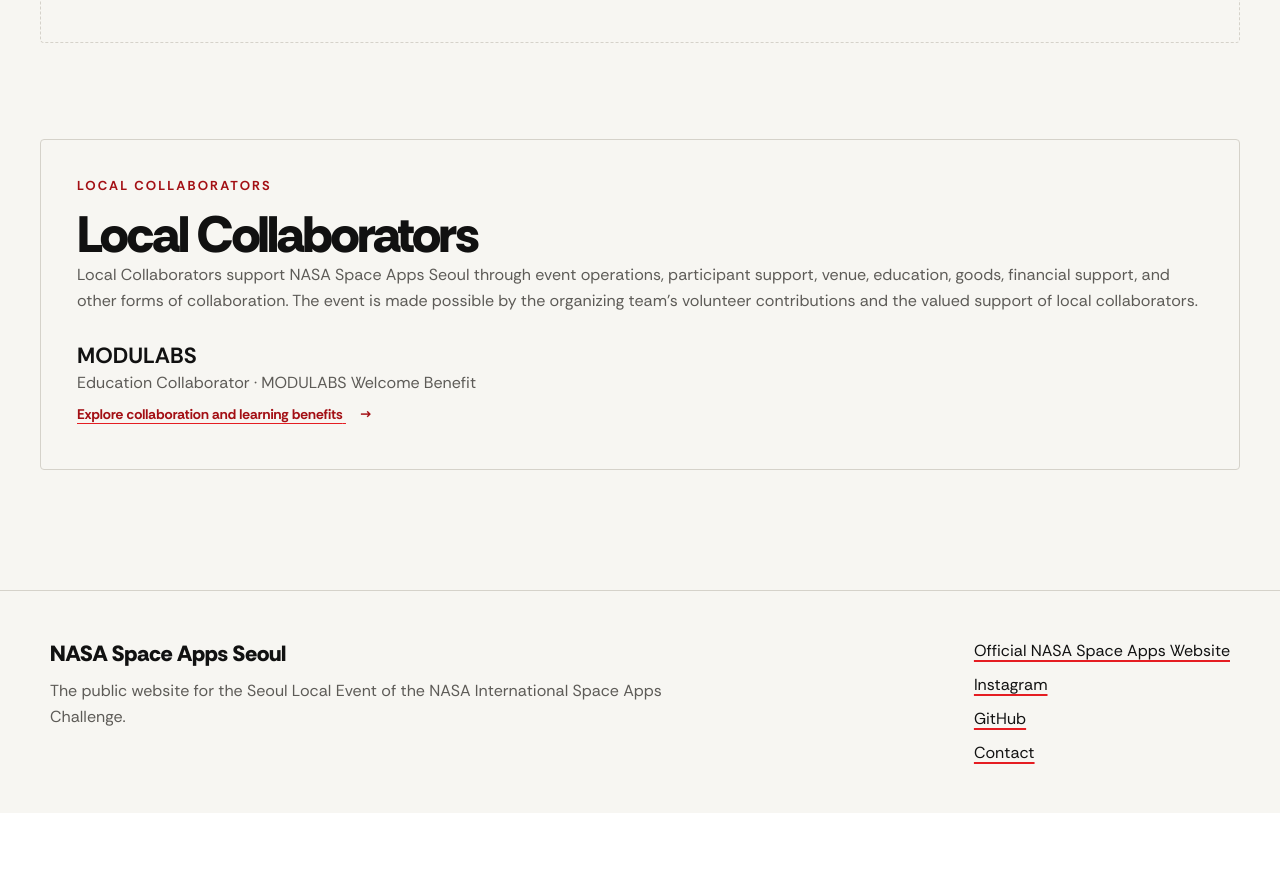
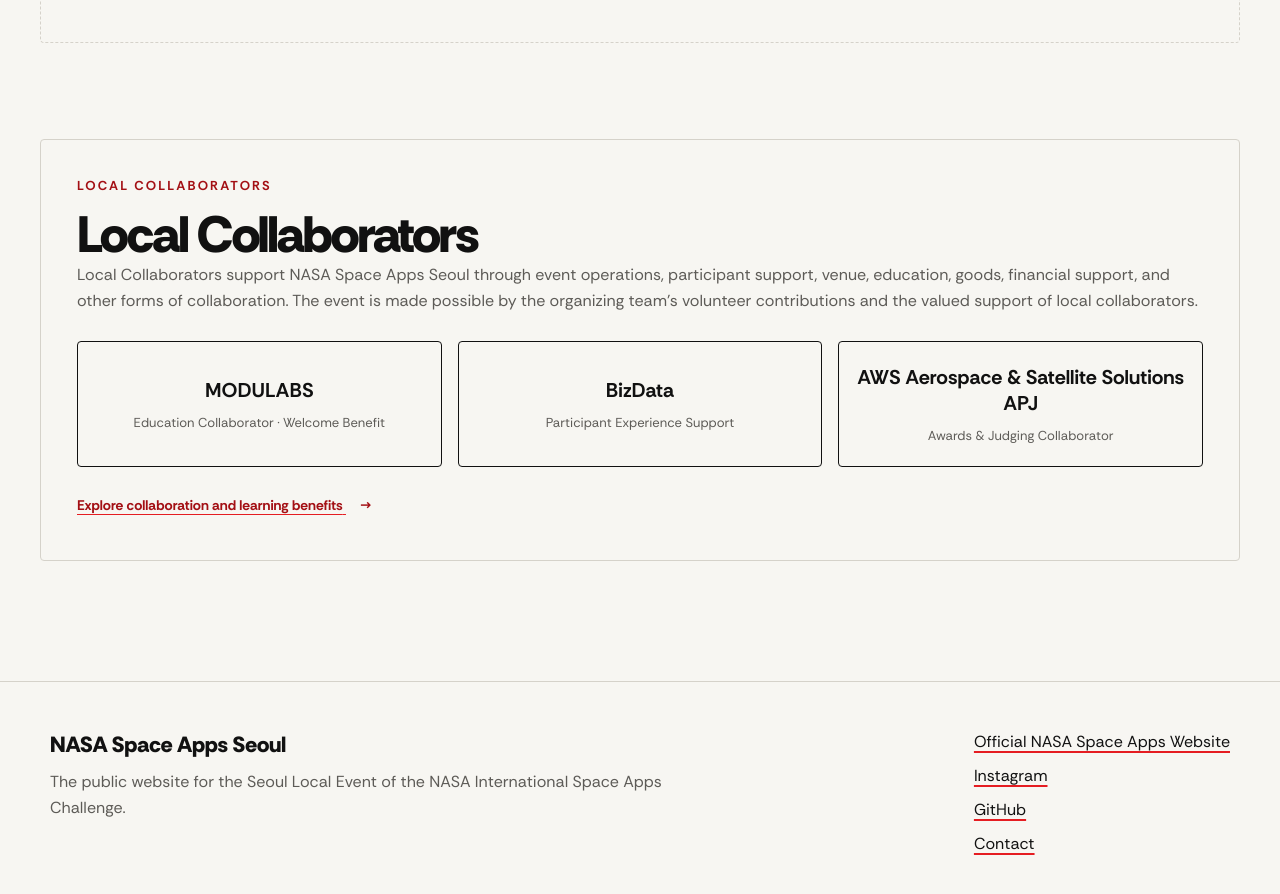
Before and after one commit to SeoulNASASpaceApps/web, a Next.js app in the folder frontend/: page /2026/en/ in a window 1280 px wide. Shown: the part 8560-9454 px from the top of the page. Before the commit the page ends 9373 px from the top, so only its background shows below. Built offline with nearby package versions, Linux system fonts and the light colour scheme.

Commit message:
feat: expand collaborator benefit cards

```diff
--- a/frontend/src/app/2026/promo.css
+++ b/frontend/src/app/2026/promo.css
@@ -168,7 +168,8 @@
 .promo-home .promo-cohort-sections .bulletin-card, .promo-home .promo-cohort-sections .two-column-section > div { border-color: var(--promo-line); }
 .promo-home .promo-cohort-sections .section-heading--inline > a, .promo-home .promo-cohort-sections .text-link { border-bottom: 0; color: var(--promo-red-text) !important; text-decoration-color: var(--promo-red); text-decoration-line: underline; text-underline-offset: 4px; }
 .promo-home .promo-collaborators { grid-template-columns: 1fr; }
-.promo-home .promo-collaborators h3 { margin-top: 28px; font: 22px var(--font-rethink-bold), sans-serif; }
+.promo-home .promo-collaborator-list { grid-template-columns: repeat(3, minmax(0, 1fr)); margin: 28px 0 0; }
+.promo-home .promo-collaborator-link { display: inline-block; margin-top: 20px; }
 
 .promo-home [data-promo-reveal], .promo-home .steps li { transition: opacity .7s ease, transform .7s cubic-bezier(.16, 1, .3, 1); }
 .promo-home .reveal-pending { opacity: 0; transform: translateY(28px); }
@@ -192,6 +193,7 @@
 
 @media (max-width: 760px) {
   .promo-home .hero, .promo-home .facts dl, .promo-home .section-wrap { width: min(100% - 36px, 1380px); }
+  .promo-home .promo-collaborator-list { grid-template-columns: 1fr; }
   .promo-home #challenges, .promo-home #join, .promo-home #schedule, .promo-home #connect { scroll-margin-top: 128px; }
   .promo-home .section-nav { top: 68px; }
   .promo-home .nav-inner { justify-content: flex-start; gap: 24px; }
--- a/frontend/src/components/cohort/CollaboratorsContent.tsx
+++ b/frontend/src/components/cohort/CollaboratorsContent.tsx
@@ -3,6 +3,11 @@
 import type { Locale } from "@/domain/content";
 
 export { collaboratorCopy };
+
+const highlightedBenefits = [
+  "Early Registration Welcome Benefit",
+  "New Joiner Catch-up Welcome Benefit",
+] as const;
 
 export default function CollaboratorsContent({ locale }: { locale: Locale }) {
   const collaborator = getOrganizationsByRole(2026).find(({ organization }) => organization.id === "modulabs");
@@ -41,12 +46,13 @@
         <div className="collaborator-content__operation">
           {modulabs.operationNote[locale].split("\n\n").map((paragraph) => (
             <p key={paragraph}>
-              {paragraph.split("Early Registration Welcome Benefit").map((part, index) => (
-                <span key={index}>
-                  {index > 0 && <mark className="collaborator-benefit-highlight">Early Registration Welcome Benefit</mark>}
-                  {part}
-                </span>
-              ))}
+              {paragraph.split(/(Early Registration Welcome Benefit|New Joiner Catch-up Welcome Benefit)/g).map((part, index) =>
+                highlightedBenefits.includes(part as (typeof highlightedBenefits)[number]) ? (
+                  <mark className="collaborator-benefit-highlight" key={`${part}-${index}`}>{part}</mark>
+                ) : (
+                  <span key={`${part}-${index}`}>{part}</span>
+                ),
+              )}
             </p>
           ))}
         </div>
--- a/frontend/src/components/cohort/PromoHome.tsx
+++ b/frontend/src/components/cohort/PromoHome.tsx
@@ -1,7 +1,7 @@
 import Link from "next/link";
-import { collaboratorCopy, modulabs } from "@/content/collaborators";
+import { collaboratorCopy, collaboratorOverview } from "@/content/collaborators";
 import { promoContent } from "@/content/promo";
-import { getBulletins, getOrganizationsByRole } from "@/data/content";
+import { getBulletins } from "@/data/content";
 import type { Locale } from "@/domain/content";
 import BulletinCard from "./BulletinCard";
 import EmptyState from "./EmptyState";
@@ -23,7 +23,7 @@
 
 export default function PromoHome({ locale }: { locale: Locale }) {
   const bulletins = getBulletins(2026).slice(0, 3);
-  const collaborators = getOrganizationsByRole(2026);
+  const collaborators = collaboratorOverview.filter((item) => !item.placeholder);
   const ui = promoContent.ui;
 
   return (
@@ -67,13 +67,18 @@
               <p className="section-label">{ui.collaboratorKicker[locale]}</p>
               <h2>{collaboratorCopy.title[locale]}</h2>
               <p>{collaboratorCopy.description[locale]}</p>
-              {collaborators.map(({ organization }) => (
-                <div key={organization.id}>
-                  <h3>{organization.name[locale]}</h3>
-                  <p>{modulabs.category[locale]} · {modulabs.welcomeTitle[locale]}</p>
-                  <Link className="text-link" href={cohortPath(2026, locale, "partners")}>{ui.collaboratorLink[locale]} <span aria-hidden="true">→</span></Link>
-                </div>
-              ))}
+              <ul className="collaborator-overview promo-collaborator-list" aria-label={collaboratorCopy.title[locale]}>
+                {collaborators.map((item) => (
+                  <li className="collaborator-overview__item" key={item.id}>
+                    <strong>{item.name[locale]}</strong>
+                    <span>
+                      {item.label[locale]}
+                      {item.id === "modulabs" ? " · Welcome Benefit" : ""}
+                    </span>
+                  </li>
+                ))}
+              </ul>
+              <Link className="text-link promo-collaborator-link" href={cohortPath(2026, locale, "partners")}>{ui.collaboratorLink[locale]} <span aria-hidden="true">→</span></Link>
             </div>
           </section>
         </div>
--- a/frontend/src/content/collaborators.ts
+++ b/frontend/src/content/collaborators.ts
@@ -8,8 +8,8 @@
 
 export const collaboratorOverview = [
   { id: "modulabs", name: { ko: "모두의연구소", en: "MODULABS" }, label: { ko: "교육 협력기관", en: "Education Collaborator" }, placeholder: false },
-  { id: "bizdata", name: { ko: "BizData", en: "BizData" }, label: { ko: "데이터·AI 협력기관", en: "Data & AI Collaborator" }, placeholder: false },
-  { id: "aws", name: { ko: "AWS", en: "AWS" }, label: { ko: "클라우드·기술 협력기관", en: "Cloud & Technology Collaborator" }, placeholder: false },
+  { id: "bizdata", name: { ko: "BizData", en: "BizData" }, label: { ko: "참가자 경험 지원", en: "Participant Experience Support" }, placeholder: false },
+  { id: "aws", name: { ko: "AWS Aerospace & Satellite Solutions APJ", en: "AWS Aerospace & Satellite Solutions APJ" }, label: { ko: "시상과 심사 협력", en: "Awards & Judging Collaborator" }, placeholder: false },
   { id: "more", name: { ko: "More coming", en: "More coming" }, label: { ko: "협력기관 추가 예정", en: "More collaborators to be announced" }, placeholder: true },
 ];
 
```
